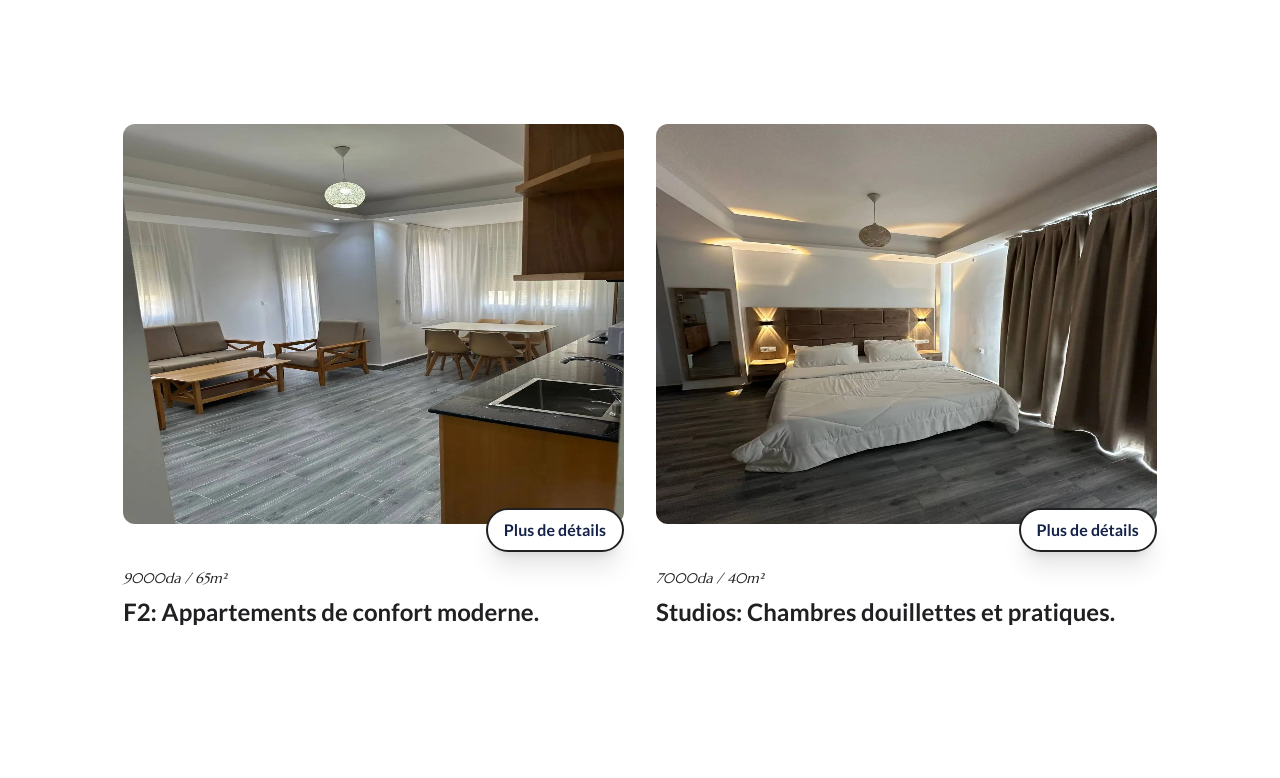
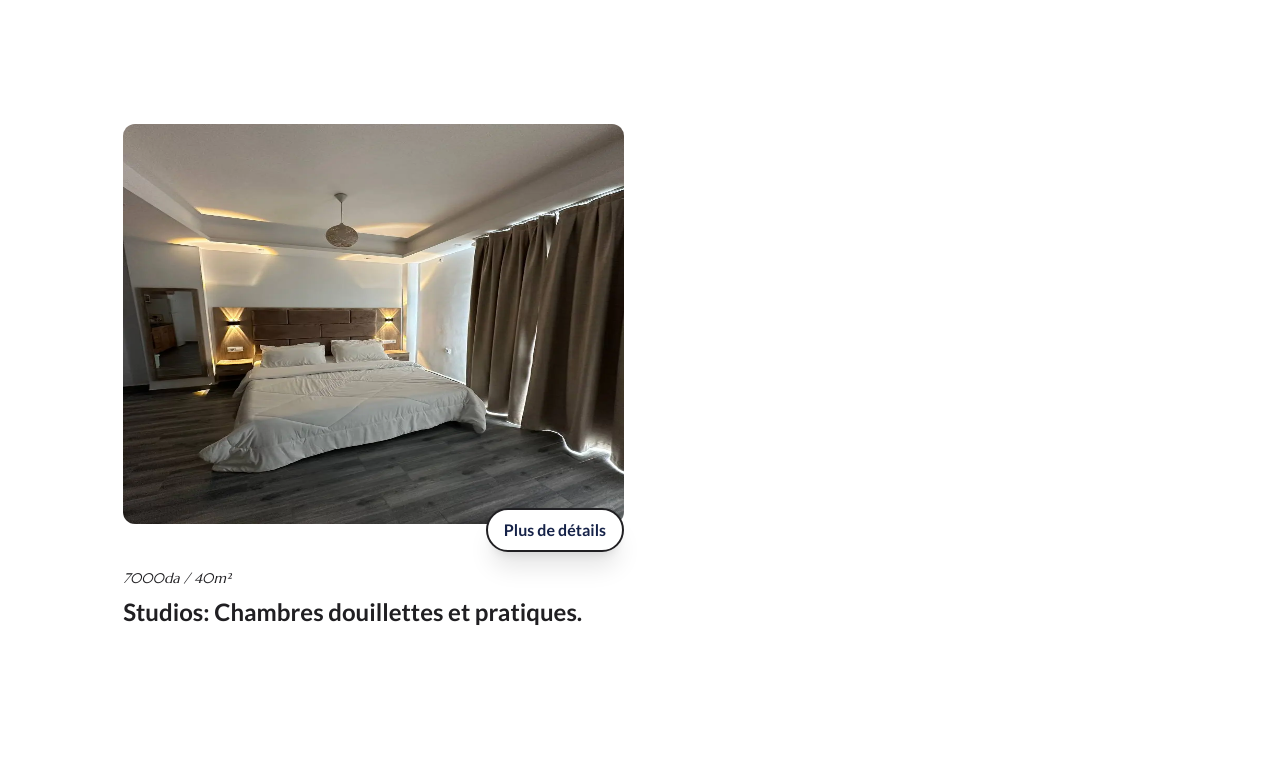
Before and after one commit to KamelMesbahi13/hotel, a React (Vite) app: page / in a window 1280 px wide. Shown: the part 3428-4206 px from the top of the page. Built offline with nearby package versions, Linux system fonts and the light colour scheme.

Commit message:
Adding Products To The Ui

```diff
--- a/src/Components/Home/Apartments/Apartments.jsx
+++ b/src/Components/Home/Apartments/Apartments.jsx
@@ -1,7 +1,6 @@
 import { useTranslation } from "react-i18next";
 import { motion } from "framer-motion";
 import RoomOne from "../../../assets/HomeApartmentOne.webp";
-import RoomTwo from "../../../assets/HomeApartmentOne.webp";
 import RoomThree from "../../../assets/HomeApartmentTwo.webp";
 import RoomFour from "../../../assets/HomeApartmentThree.webp";
 import { Link, useNavigate } from "react-router-dom";
@@ -22,7 +21,7 @@ const Boxes = [
 
   {
     id: 2,
-    img: RoomTwo,
+    img: RoomThree,
     stats: "11000da / 67m²",
     link: "FTroisAppartements",
     button: "Plus de détails",
@@ -31,19 +30,6 @@ const Boxes = [
     title: "F3: Appartements de luxe modernes.",
     title_en: "F3: Modern Luxury Apartments.",
     title_ar: "شقق F3 :  الحديثة الفاخرة. ",
-  },
-
-  {
-    id: 3,
-    img: RoomThree,
-    stats: "9000da / 65m²",
-    link: "FDeuxAppartements",
-    button: "Plus de détails",
-    button_en: "More details",
-    button_ar: "المزيد من التفاصيل",
-    title: "F2: Appartements de confort moderne.",
-    title_en: "F2: Modern Comfort Apartments",
-    title_ar: "F2: شقق عصرية مريحة.",
   },
 
   {
```
